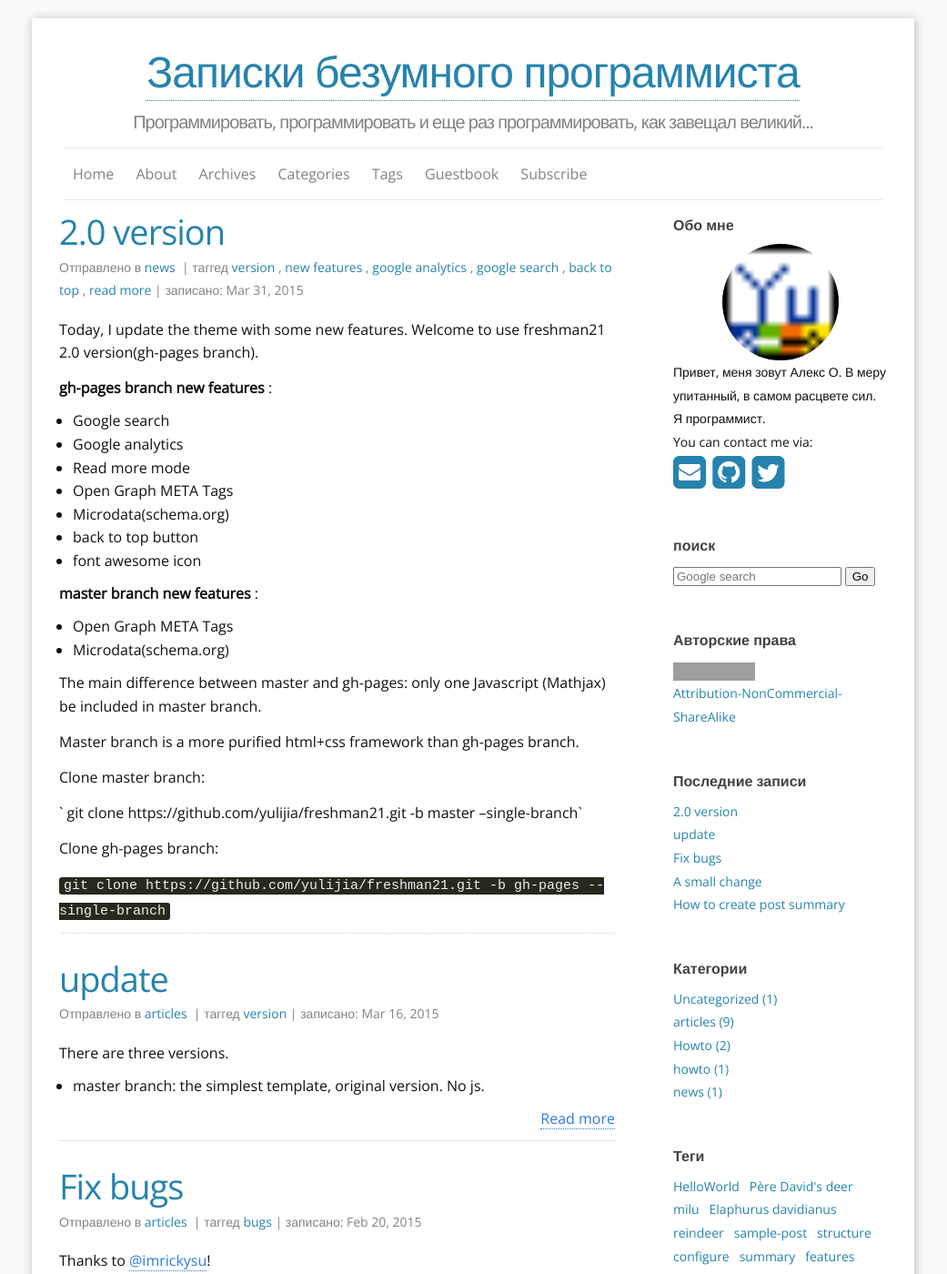
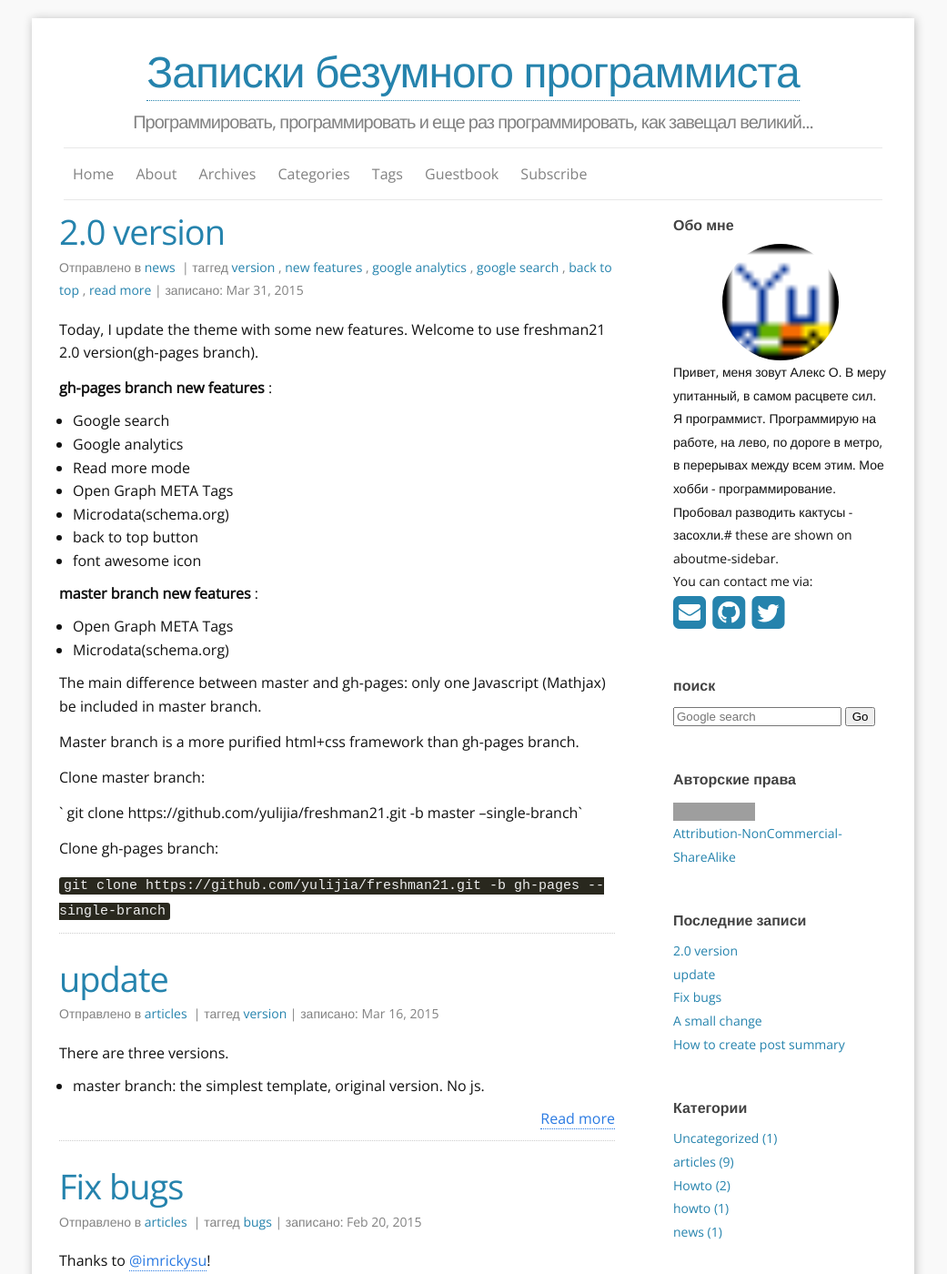
Before and after one commit to abushmelev/oalex, a Jekyll site: the page built from index.html, in a window 1280 px wide and 1400 px high. Shown: the whole window at 91% size, without its empty margins (120-1161 px from the left). Built offline with Jekyll 4.4.1, drawn with Linux system fonts in a browser that asks for light colours; nearby versions of some CDN libraries; the list of posts is cut into pages by our own code; grey boxes are pictures that could not be loaded.

Commit message:
Метровые правки конфига

```diff
--- a/_config.yml
+++ b/_config.yml
@@ -3,21 +3,20 @@
 tagline: Программировать, программировать и еще раз программировать, как завещал великий...
 author: Алекс О
 email: bushmelev@gmail.com
-description: "Freshman21 is a Jekyll blog theme." # You can edit this line in _config.yml. It will appear in your document head meta and in your feed.xml site description
-keywords: "Jekyll, theme, Freshman21"
+description: "Блог безумного программиста в статике" # You can edit this line in _config.yml. It will appear in your document head meta and in your feed.xml site description
+keywords: "Jekyll, программирование"
 baseurl: "/oalex" # the subpath of your site, e.g. /blog/
 url: "https://abushmelev.github.io/" # the base hostname & protocol for your site
-locale: ru_RU
+locale: ru
 
 ### Personal info and site tools info:
 twitter_username: bushmelev
 github_username:  abushmelev
 disqus_shortname: oalex
 favicon:     "/images/favicon.ico"
-aboutme: Привет, меня зовут Алекс О. В меру упитанный, в самом расцвете сил. Я программист. # these are shown on aboutme-sidebar.
+aboutme: Привет, меня зовут Алекс О. В меру упитанный, в самом расцвете сил. Я программист. Программирую на работе, на лево, по дороге в метро, в перерывах между всем этим. Мое хобби - программирование. Пробовал разводить кактусы - засохли.# these are shown on aboutme-sidebar.
 aboutme_photo: /images/favicon.ico # your photo.
 google_analytics_key:  # put YOUR key here to enable tracking! (blank to disable)
-
 
 ### Site setting:
 ShowContactInfo: "True" # Personal Info (twitter,github,email) can be seen on aboutme-sidebar, those info only shown where ShowContactInfo == True
@@ -56,9 +55,9 @@
 ### your Blogroll info, only name can shown on the page.
 
 Blogroll:
-      - name: Freshman
-        href: http://yulijia.net/freshman
-        title: Another Jekyll blog theme
+      - name:  Алекс О
+        href: http://bushmelev.ru/
+        title: Другой
       - name: author's website
         href: http://bushmelev.ru/
         title: Мир кода Алекса О
```
